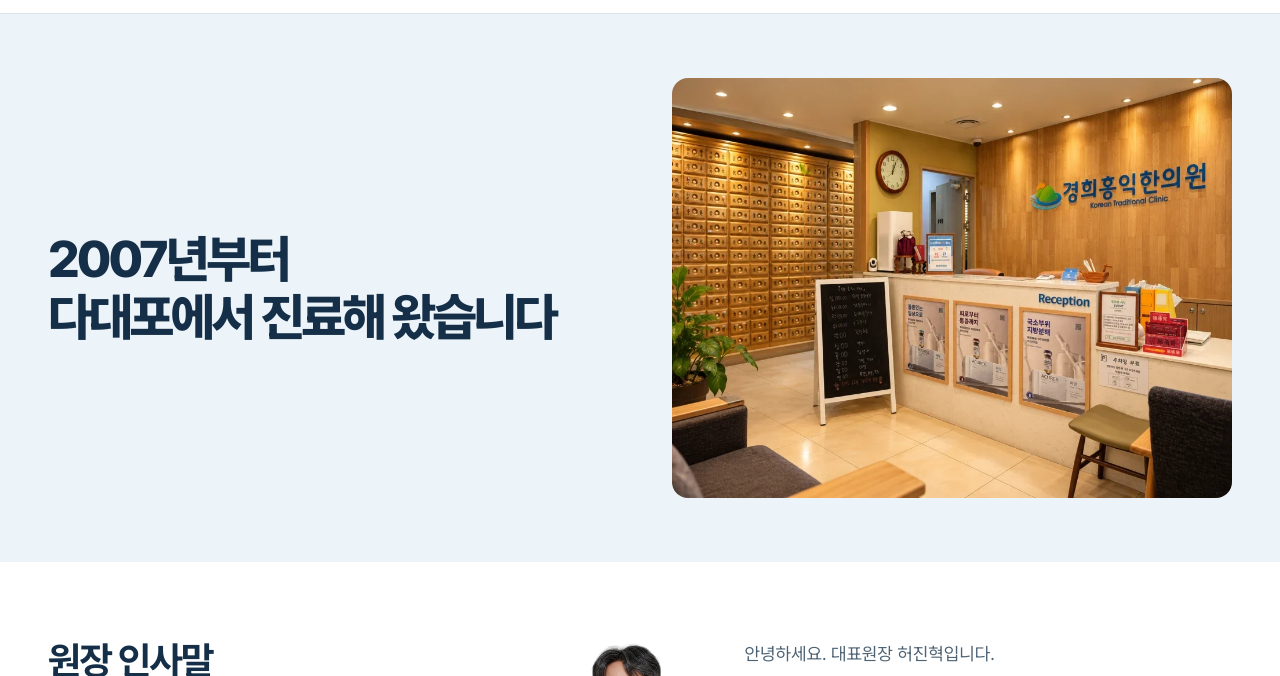
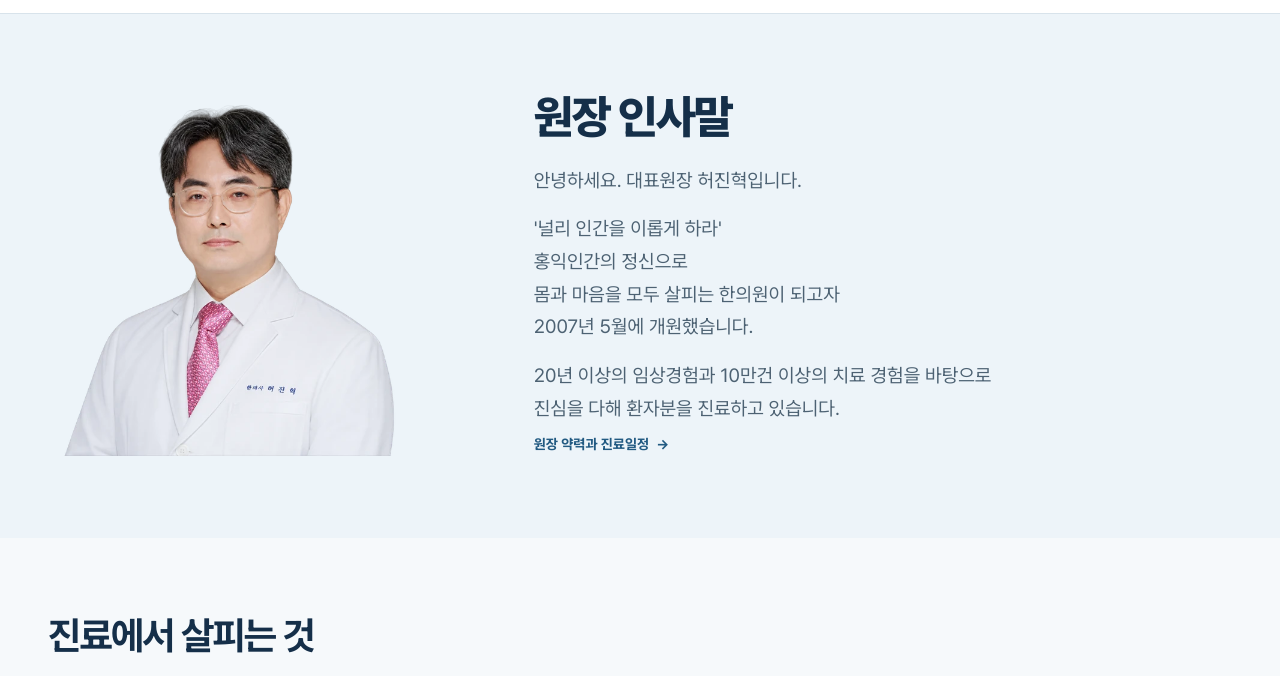
Before and after one commit to ssakarin/khhongik-website, a plain HTML site: page about.html in a window 1280 px wide. Shown: the part 64-740 px from the top of the page. Drawn offline with Linux system fonts and the light colour scheme.

Commit message:
Feature doctor's greeting on clinic intro

```diff
--- a/about.html
+++ b/about.html
@@ -12,7 +12,7 @@
   <meta property="og:title" content="한의원 소개 | 경희홍익한의원">
   <meta property="og:description" content="2007년부터 다대포에서 진료해 온 경희홍익한의원의 이야기입니다.">
   <meta property="og:url" content="https://ssakarin.github.io/khhongik-website/about.html">
-  <meta property="og:image" content="https://ssakarin.github.io/khhongik-website/assets/about-reception.webp">
+  <meta property="og:image" content="https://ssakarin.github.io/khhongik-website/assets/heo-profile.webp">
   <link rel="icon" type="image/webp" href="assets/icon.webp">
   <link rel="stylesheet" href="styles.css?v=8">
 </head>
@@ -34,20 +34,11 @@
   </header>
 
   <main id="main" class="about">
-    <section class="about-hero" aria-labelledby="about-title">
-      <div class="container about-hero-inner">
-        <div>
-          <h1 id="about-title">2007년부터<br>다대포에서 진료해 왔습니다</h1>
-        </div>
-        <img class="about-hero-photo" src="assets/about-reception.webp" width="966" height="725" alt="나무 벽에 경희홍익한의원 간판이 있는 접수대" fetchpriority="high">
-      </div>
-    </section>
-
-    <section class="container about-section about-story" aria-labelledby="about-story-title">
-      <h2 id="about-story-title">원장 인사말</h2>
-      <div class="about-greeting">
+    <section class="about-greeting-section" aria-labelledby="about-story-title">
+      <div class="container about-section about-greeting-layout">
         <img class="about-greeting-photo" src="assets/heo-profile.webp" width="600" height="600" alt="허진혁 원장">
         <div class="about-greeting-copy">
+          <h1 id="about-story-title">원장 인사말</h1>
           <p>안녕하세요. 대표원장 허진혁입니다.</p>
           <p>'널리 인간을 이롭게 하라'<br>홍익인간의 정신으로<br>몸과 마음을 모두 살피는 한의원이 되고자<br>2007년 5월에 개원했습니다.</p>
           <p>20년 이상의 임상경험과 10만건 이상의 치료 경험을 바탕으로<br>진심을 다해 환자분을 진료하고 있습니다.</p>
--- a/styles.css
+++ b/styles.css
@@ -242,34 +242,27 @@ details[open] .expand-icon { transform: rotate(45deg); }
 .page-photo img { width: 100%; }
 .page-photo figcaption { padding: 11px 14px; color: var(--muted); font-size: 14px; font-weight: 680; }
 
-.about-hero { background: var(--ice); color: var(--navy); }
-.about-hero-inner {
-  display: grid;
-  grid-template-columns: minmax(0, 1fr) minmax(0, 1fr);
-  align-items: center;
-  gap: clamp(26px, 5vw, 76px);
-  padding-block: clamp(36px, 5vw, 72px);
-}
-.about-hero h1 { font-size: clamp(38px, 4vw, 60px); }
-.about-hero-photo {
-  width: 100%;
-  aspect-ratio: 4 / 3;
-  object-fit: cover;
-  border-radius: 16px;
-}
+.about-greeting-section { background: var(--ice); }
 .about-section { padding-block: clamp(40px, 6vw, 84px); }
 .about-section h2 { font-size: clamp(26px, 3vw, 40px); color: var(--navy); }
 .about-section h3 { font-size: clamp(19px, 1.85vw, 24px); }
 .about-section p { color: var(--muted); line-height: 1.7; }
+.about-greeting-layout {
+  display: grid;
+  grid-template-columns: minmax(220px, .8fr) minmax(0, 1.35fr);
+  align-items: center;
+  gap: clamp(28px, 6vw, 72px);
+}
 .about-story {
   display: grid;
   grid-template-columns: minmax(0, 1fr) minmax(0, 1.6fr);
   gap: clamp(16px, 4vw, 50px);
 }
 .about-story p + p { margin-top: 10px; }
-.about-greeting { display: grid; grid-template-columns: minmax(120px, .65fr) minmax(0, 1.7fr); align-items: start; gap: 24px; }
-.about-greeting-photo { width: 100%; max-width: 220px; aspect-ratio: 1; object-fit: cover; border-radius: 12px; }
-.about-greeting-copy { font-size: clamp(17px, 1.4vw, 19px); line-height: 1.85; }
+.about-greeting-photo { width: 100%; max-width: 360px; aspect-ratio: 1; object-fit: cover; border-radius: 16px; }
+.about-greeting-copy { max-width: 700px; font-size: clamp(18px, 1.5vw, 21px); line-height: 1.85; }
+.about-greeting-copy h1 { margin-bottom: 22px; color: var(--navy); font-size: clamp(32px, 3.8vw, 46px); letter-spacing: -.04em; }
+.about-greeting-copy p + p { margin-top: 16px; }
 .about-story .text-link {
   display: inline-block;
   margin-top: 20px;
@@ -313,11 +306,11 @@ details[open] .expand-icon { transform: rotate(45deg); }
 }
 .about-visit p { margin-top: 6px; }
 @media (max-width: 800px) {
-  .about-hero-inner, .about-story { grid-template-columns: 1fr; }
+  .about-greeting-layout, .about-story { grid-template-columns: 1fr; }
+  .about-greeting-photo { max-width: 260px; margin-inline: auto; }
 }
 @media (max-width: 580px) {
   .about-principles { grid-template-columns: 1fr; }
-  .about-greeting { grid-template-columns: minmax(90px, .55fr) minmax(0, 1.8fr); gap: 16px; }
 }
 .equipment-photo { max-width: 480px; margin-bottom: 28px; border: 1px solid var(--line); border-radius: 12px; overflow: hidden; }
 
```
